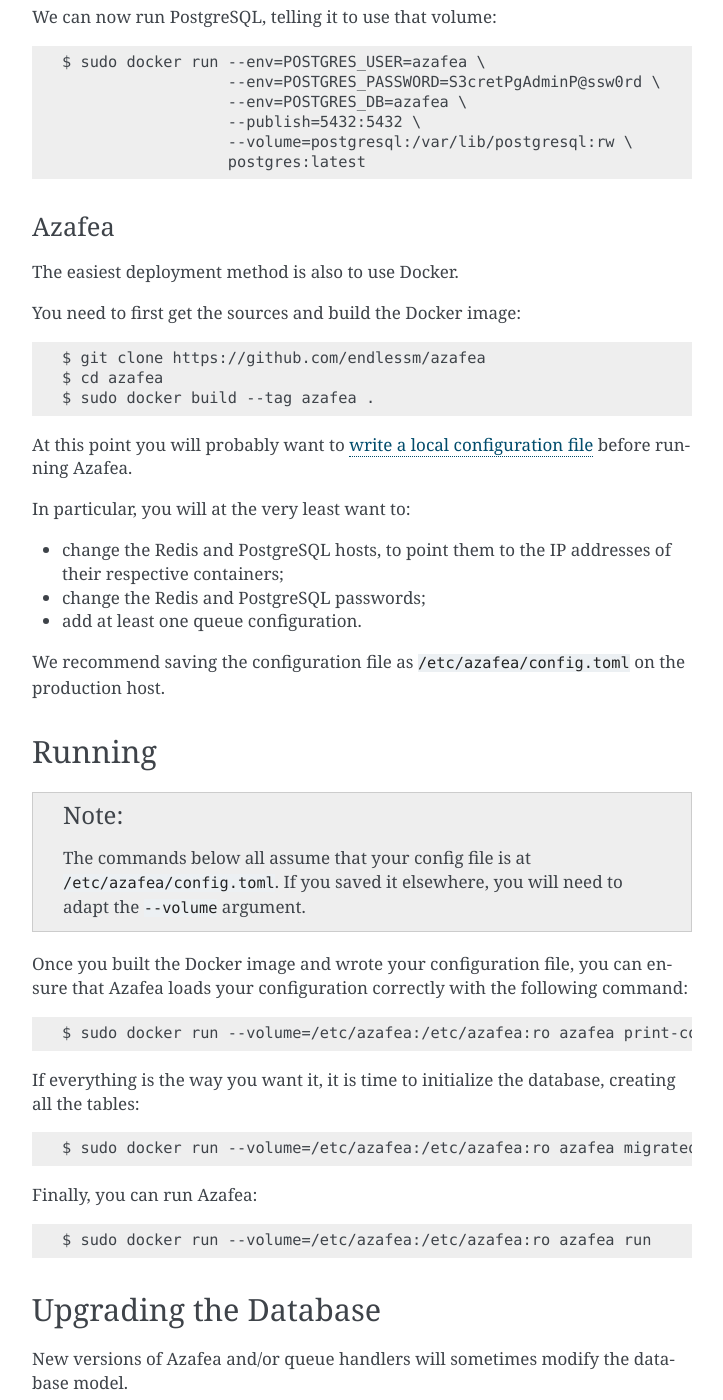
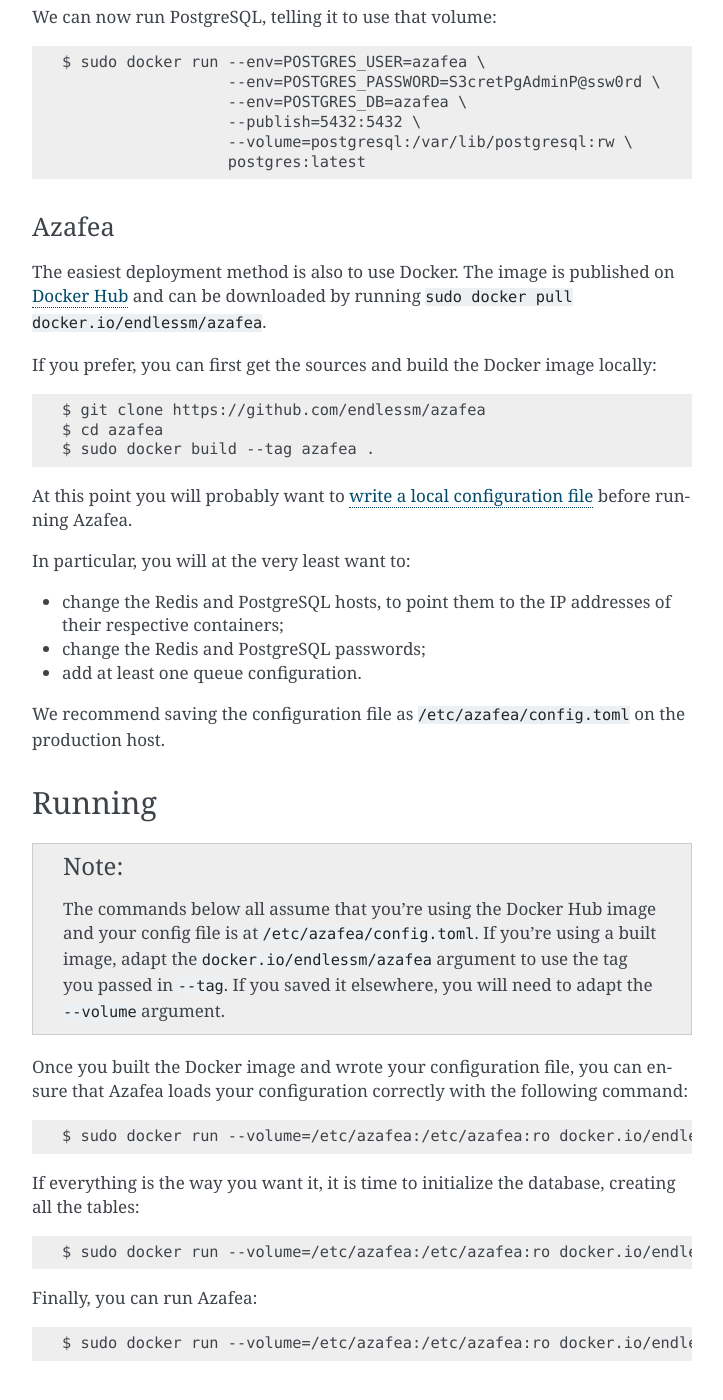
Before and after one commit to endlessm/azafea, a Sphinx documentation site: the page built from docs/source/install.rst, in a window 1280 px wide and 1400 px high, scrolled down 1153 px. Shown: the whole window, without its empty margins (388-1111 px from the left). Built offline with Sphinx 7.4.7, drawn with Linux system fonts in a browser that asks for light colours; some of the changed text lies outside the part shown.

Commit message:
docs: Document and prefer Docker Hub image
Unless you need to customize the code or the image, there's no real
reason to build your own image when the one on Docker Hub exists.

```diff
--- a/docs/source/install.rst
+++ b/docs/source/install.rst
@@ -67,9 +67,14 @@
 Azafea
 ------
 
-The easiest deployment method is also to use Docker.
+The easiest deployment method is also to use Docker. The image is published on
+`Docker Hub`_ and can be downloaded by running ``sudo docker pull
+docker.io/endlessm/azafea``.
 
-You need to first get the sources and build the Docker image::
+.. _Docker Hub: https://hub.docker.com/r/endlessm/azafea
+
+If you prefer, you can first get the sources and build the Docker image
+locally::
 
     $ git clone https://github.com/endlessm/azafea
     $ cd azafea
@@ -93,24 +98,26 @@
 =======
 
 .. note::
-    The commands  below all assume that your config file is at
-    ``/etc/azafea/config.toml``. If you saved it elsewhere, you will need to
-    adapt the ``--volume`` argument.
+    The commands below all assume that you're using the Docker Hub image and
+    your config file is at ``/etc/azafea/config.toml``. If you're using a built
+    image, adapt the ``docker.io/endlessm/azafea`` argument to use the tag you
+    passed in ``--tag``. If you saved it elsewhere, you will need to adapt the
+    ``--volume`` argument.
 
 Once you built the Docker image and wrote your configuration file, you can
 ensure that Azafea loads your configuration correctly with the following
 command::
 
-    $ sudo docker run --volume=/etc/azafea:/etc/azafea:ro azafea print-config
+    $ sudo docker run --volume=/etc/azafea:/etc/azafea:ro docker.io/endlessm/azafea print-config
 
 If everything is the way you want it, it is time to initialize the database,
 creating all the tables::
 
-    $ sudo docker run --volume=/etc/azafea:/etc/azafea:ro azafea migratedb
+    $ sudo docker run --volume=/etc/azafea:/etc/azafea:ro docker.io/endlessm/azafea migratedb
 
 Finally, you can run Azafea::
 
-    $ sudo docker run --volume=/etc/azafea:/etc/azafea:ro azafea run
+    $ sudo docker run --volume=/etc/azafea:/etc/azafea:ro docker.io/endlessm/azafea run
 
 Upgrading the Database
 ======================
@@ -121,4 +128,4 @@
 To reflect the code changes into PostgreSQL, you should run the following
 command every time you update::
 
-    $ sudo docker run --volume=/etc/azafea:/etc/azafea:ro azafea migratedb
+    $ sudo docker run --volume=/etc/azafea:/etc/azafea:ro docker.io/endlessm/azafea migratedb
```
